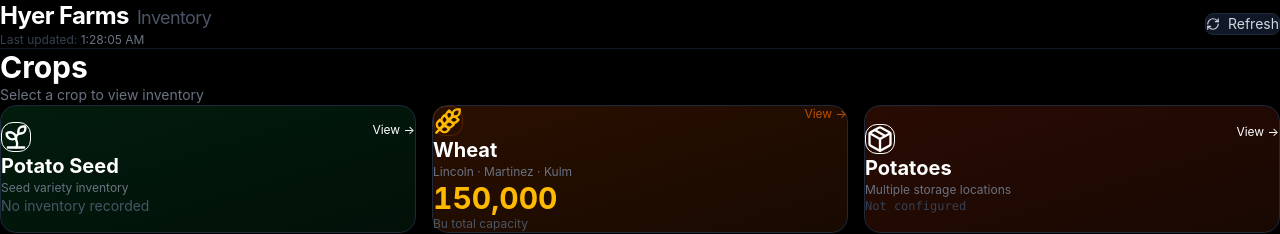
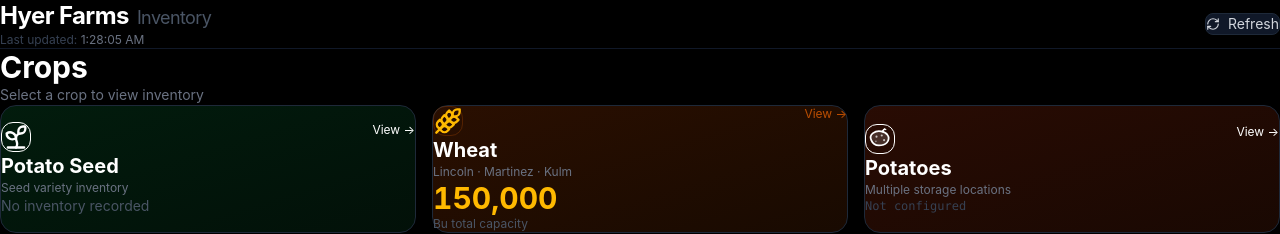
Before and after one commit to krezik199/crop-inventory, a Next.js app: page / in a window 1280 px wide. Shown: the top 234 px of the page. Built offline with nearby package versions, Linux system fonts and the light colour scheme.

Commit message:
Custom potato icon with lumpy shape and eyes

```diff
--- a/app/page.tsx
+++ b/app/page.tsx
@@ -1,7 +1,7 @@
 'use client';
 
 import { useEffect, useState, useCallback } from 'react';
-import { RefreshCw, Wheat, Package, Sprout, ArrowLeft } from 'lucide-react';
+import { RefreshCw, Wheat, Sprout, ArrowLeft } from 'lucide-react';
 import { CropInventoryResponse, SheetData } from '../lib/types';
 
 // ─── Custom SVG Icons ──────────────────────────────────────────────────────────
@@ -43,7 +43,24 @@ function PeaPodIcon({ size = 24, className = '' }: { size?: number; className?:
   );
 }
 
-// ─── Crop Config ───────────────────────────────────────────────────────────────
+function PotatoIcon({ size = 24, className = '' }: { size?: number; className?: string }) {
+  return (
+    <svg width={size} height={size} viewBox="0 0 24 24" fill="none" className={className}>
+      {/* Main potato body — lumpy irregular oval */}
+      <path d="M4.5 13C3.5 11 4 8.5 6 7C8 5.5 10.5 5 13 5.5C15.5 6 17.5 7 18.5 8.5C20 10.5 19.5 13.5 18 15C16.5 16.5 14 17.5 11 17.5C8 17.5 5.5 15.5 4.5 13Z"
+        stroke="currentColor" strokeWidth="1.5" strokeLinejoin="round"
+        fill="currentColor" fillOpacity="0.15"/>
+      {/* Eyes / dimples */}
+      <circle cx="9" cy="10" r="0.9" fill="currentColor" fillOpacity="0.7"/>
+      <circle cx="13.5" cy="9" r="0.9" fill="currentColor" fillOpacity="0.7"/>
+      <circle cx="15.5" cy="13" r="0.9" fill="currentColor" fillOpacity="0.7"/>
+      <circle cx="8.5" cy="14" r="0.7" fill="currentColor" fillOpacity="0.5"/>
+      {/* Small sprout nub on top */}
+      <path d="M14 5.5C14.5 4.5 15.5 4 16 3.5" stroke="currentColor" strokeWidth="1.2" strokeLinecap="round"/>
+      <path d="M15 4C15.5 3.5 16.5 3.5 17 4" stroke="currentColor" strokeWidth="1" strokeLinecap="round"/>
+    </svg>
+  );
+}
 
 interface CropConfig {
   id: string;
@@ -89,7 +106,7 @@ const CROPS: CropConfig[] = [
     accentColor: 'orange',
     bgColor: 'from-orange-950/60 to-orange-900/20',
     description: 'Multiple storage locations',
-    icon: (size = 24, className = '') => <Package width={size} height={size} className={className} />,
+    icon: (size = 24, className = '') => <PotatoIcon size={size} className={className} />,
   },
   {
     id: 'onions',
```
